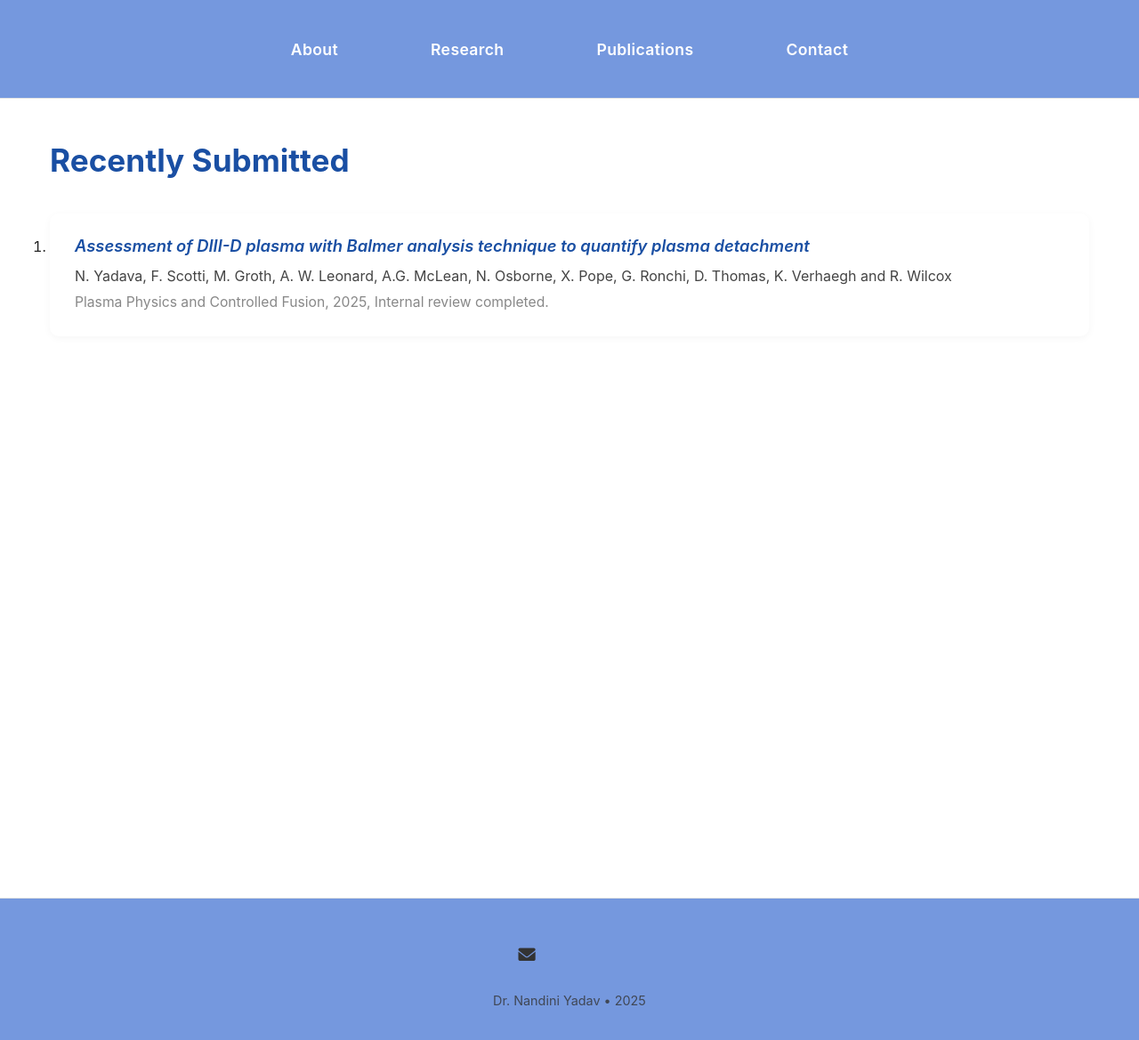
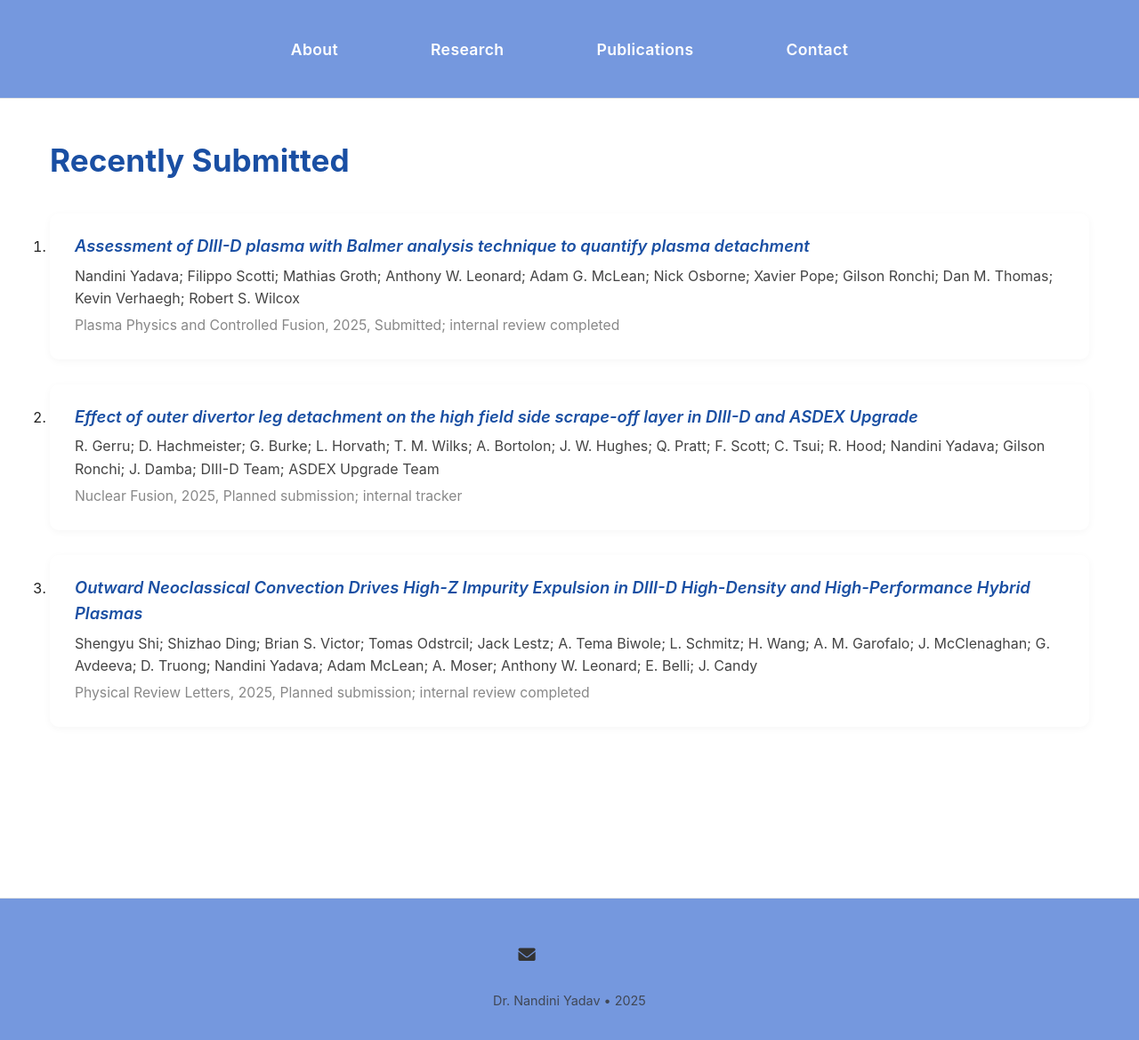
Before and after one commit to nandiniyadavaa/Researcher-NandiniYadav, a Jekyll site: the page built from pages/recently_submitted.md, in a window 1280 px wide and 1184 px high. Shown: the top 1169 px of the window at 89% size. Built offline with Jekyll 4.4.1, drawn with Linux system fonts in a browser that asks for light colours; a style sheet for code colours, icons or effects is not loaded.

Commit message:
Update publications_recent.yml

```diff
--- a/_data/publications_recent.yml
+++ b/_data/publications_recent.yml
@@ -1,5 +1,29 @@
-- title: "Assessment of DIII-D plasma with Balmer analysis technique to quantify plasma detachment"
-  authors: "N. Yadava, F. Scotti, M. Groth, A. W. Leonard, A.G. McLean, N. Osborne, X. Pope,  G. Ronchi, D. Thomas, K. Verhaegh and R. Wilcox"
+- authors: "Nandini Yadava; Filippo Scotti; Mathias Groth; Anthony W. Leonard; Adam G. McLean; Nick Osborne; Xavier Pope; Gilson Ronchi; Dan M. Thomas; Kevin Verhaegh; Robert S. Wilcox"
+  year: 2025
+  title: "Assessment of DIII-D plasma with Balmer analysis technique to quantify plasma detachment"
   journal: "Plasma Physics and Controlled Fusion"
+  volume:
+  pages:
+  doi:
+  link:
+  note: "Submitted; internal review completed"
+
+- authors: "R. Gerru; D. Hachmeister; G. Burke; L. Horvath; T. M. Wilks; A. Bortolon; J. W. Hughes; Q. Pratt; F. Scott; C. Tsui; R. Hood; Nandini Yadava; Gilson Ronchi; J. Damba; DIII-D Team; ASDEX Upgrade Team"
   year: 2025
-  note: "Internal review completed."
+  title: "Effect of outer divertor leg detachment on the high field side scrape-off layer in DIII-D and ASDEX Upgrade"
+  journal: "Nuclear Fusion"
+  volume:
+  pages:
+  doi:
+  link:
+  note: "Planned submission; internal tracker"
+
+- authors: "Shengyu Shi; Shizhao Ding; Brian S. Victor; Tomas Odstrcil; Jack Lestz; A. Tema Biwole; L. Schmitz; H. Wang; A. M. Garofalo; J. McClenaghan; G. Avdeeva; D. Truong; Nandini Yadava; Adam McLean; A. Moser; Anthony W. Leonard; E. Belli; J. Candy"
+  year: 2025
+  title: "Outward Neoclassical Convection Drives High-Z Impurity Expulsion in DIII-D High-Density and High-Performance Hybrid Plasmas"
+  journal: "Physical Review Letters"
+  volume:
+  pages:
+  doi:
+  link:
+  note: "Planned submission; internal review completed"
```
